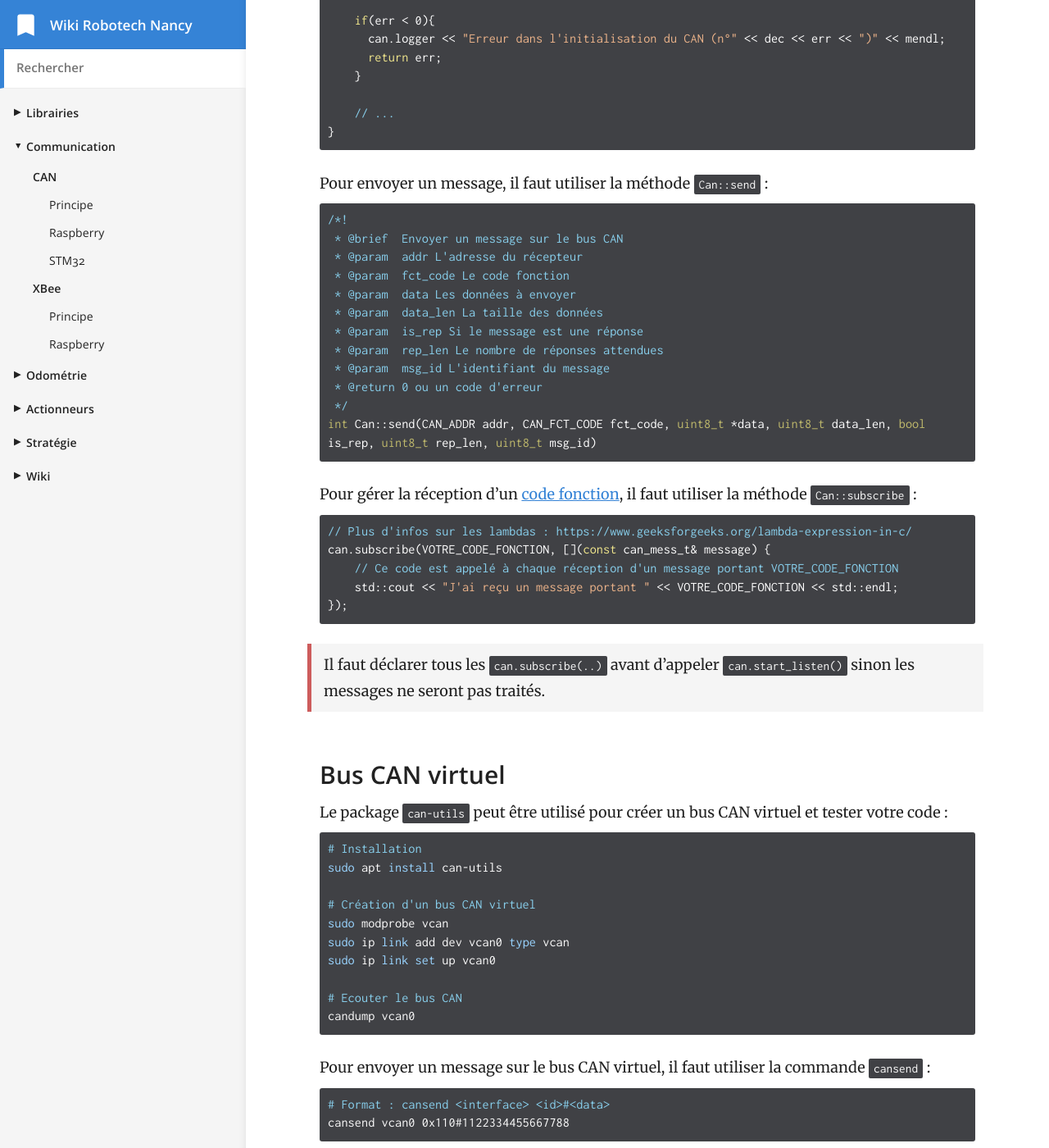
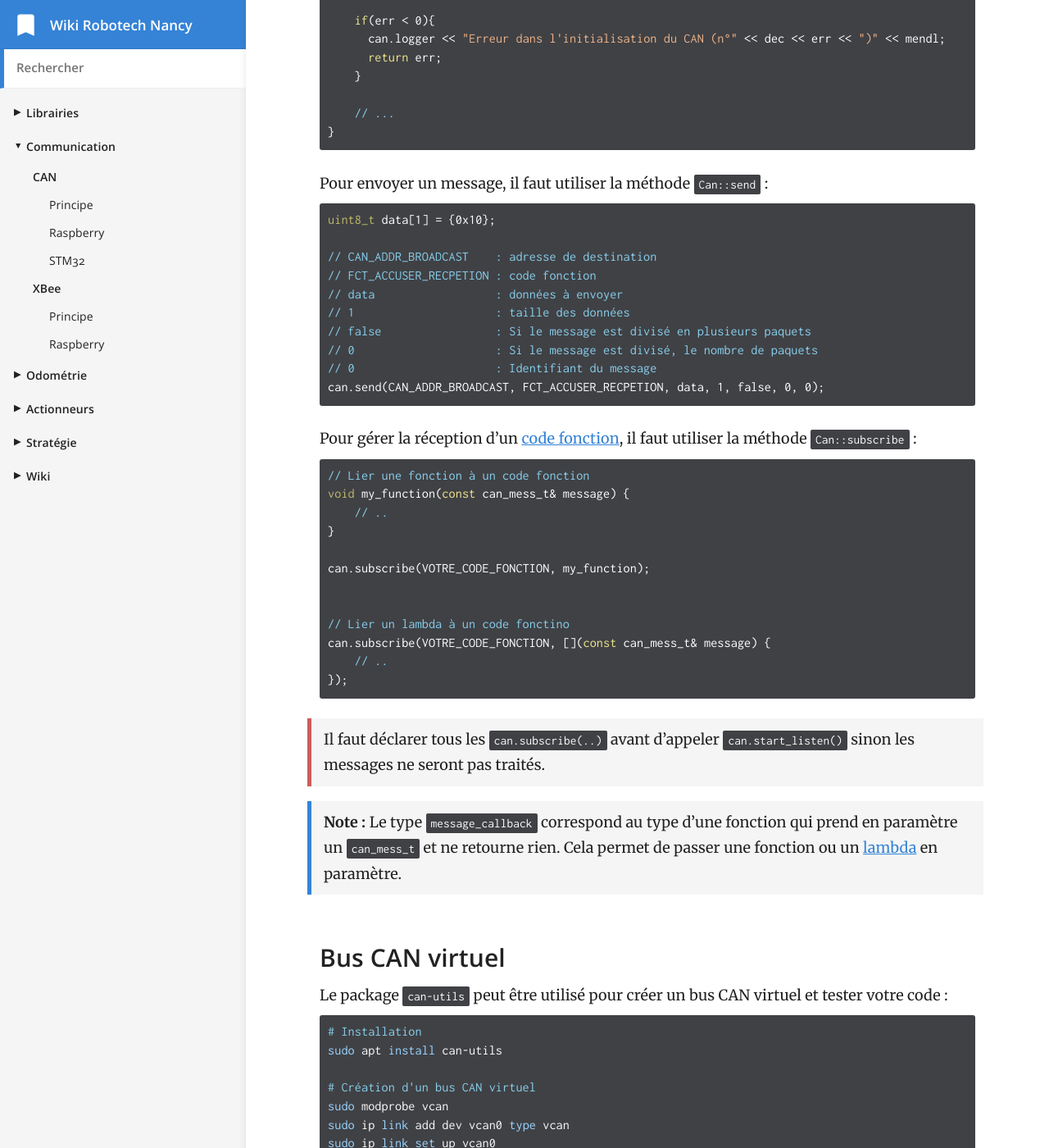
Before and after one commit to RobotechNancy/robotechnancy.github.io, a Jekyll site: the page built from _docs/communication/CAN/raspberry.md, in a window 1280 px wide and 1400 px high, scrolled down 1137 px. Shown: the whole window at 82% size. Built offline with Jekyll 4.4.1, drawn with Linux system fonts in a browser that asks for light colours; some of the changed text lies outside the part shown.

````diff
--- a/_docs/communication/CAN/raspberry.md
+++ b/_docs/communication/CAN/raspberry.md
@@ -15,7 +15,7 @@ Pour utiliser la librairie dans un projet, il faut d'abord l'installer :
 - Cloner le dépôt [Communication](https://github.com/RobotechNancy/Communication){:target="_blank"}
 - Lancer la commande `./lib_manager install Logs CAN/Raspberry`
 
-Ensuite, il faut ajouter la librairie dans le fichier `CMakeLists.txt` du projet :
+Ensuite, il faut ajouter la librairie dans le fichier [`CMakeLists.txt` du projet](/librairies/raspberry/#création-dun-software){:target="_blank"} :
 ```cmake
 # Cette section à modifier selon votre projet
 project(my_project)
@@ -53,31 +53,39 @@ int main() {
 
 Pour envoyer un message, il faut utiliser la méthode `Can::send` :
 ```cpp
-/*!
- * @brief  Envoyer un message sur le bus CAN
- * @param  addr L'adresse du récepteur
- * @param  fct_code Le code fonction
- * @param  data Les données à envoyer
- * @param  data_len La taille des données
- * @param  is_rep Si le message est une réponse
- * @param  rep_len Le nombre de réponses attendues
- * @param  msg_id L'identifiant du message
- * @return 0 ou un code d'erreur
- */
-int Can::send(CAN_ADDR addr, CAN_FCT_CODE fct_code, uint8_t *data, uint8_t data_len, bool is_rep, uint8_t rep_len, uint8_t msg_id)
+uint8_t data[1] = {0x10};
+
+// CAN_ADDR_BROADCAST    : adresse de destination
+// FCT_ACCUSER_RECPETION : code fonction
+// data                  : données à envoyer
+// 1                     : taille des données
+// false                 : Si le message est divisé en plusieurs paquets
+// 0                     : Si le message est divisé, le nombre de paquets
+// 0                     : Identifiant du message
+can.send(CAN_ADDR_BROADCAST, FCT_ACCUSER_RECPETION, data, 1, false, 0, 0);
 ```
 
 Pour gérer la réception d'un [code fonction](https://github.com/RobotechNancy/Communication/blob/master/CAN/Raspberry/include/can_vars.h#L72){:target="_blank"}, il faut utiliser la méthode `Can::subscribe` :
 ```cpp
-// Plus d'infos sur les lambdas : https://www.geeksforgeeks.org/lambda-expression-in-c/
+// Lier une fonction à un code fonction
+void my_function(const can_mess_t& message) {
+    // ..
+}
+
+can.subscribe(VOTRE_CODE_FONCTION, my_function);
+
+
+// Lier un lambda à un code fonctino
 can.subscribe(VOTRE_CODE_FONCTION, [](const can_mess_t& message) {
-    // Ce code est appelé à chaque réception d'un message portant VOTRE_CODE_FONCTION
-    std::cout << "J'ai reçu un message portant " << VOTRE_CODE_FONCTION << std::endl;
+    // ..
 });
 ```
 
 {:.warning}
 > Il faut déclarer tous les `can.subscribe(..)` avant d'appeler `can.start_listen()` sinon les messages ne seront pas traités.
+
+> **Note :** Le type `message_callback` correspond au type d'une fonction qui prend en paramètre un `can_mess_t` et ne retourne rien.
+> Cela permet de passer une fonction ou un [lambda](https://www.geeksforgeeks.org/lambda-expression-in-c/){:target="_blank"} en paramètre.
 
 ### Bus CAN virtuel
 
````
Also changed, not shown: _docs/communication/XBee/raspberry.md (+33 -12 lines).
